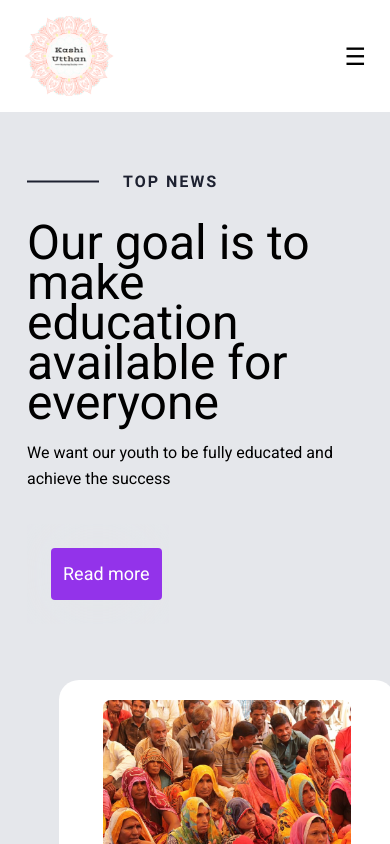
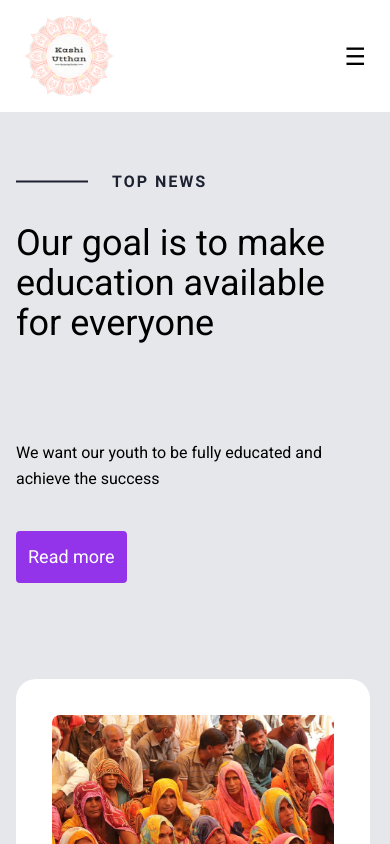
Before and after one commit to Areesha213/figmatempngo, a React (Vite) app: page /media in a window 390 px wide. Shown: the top 844 px of the page. Built offline with nearby package versions, Linux system fonts and the light colour scheme.

Commit message:
Update Media.jsx

```diff
--- a/src/pages/Media.jsx
+++ b/src/pages/Media.jsx
@@ -15,9 +15,9 @@ function Media() {
   return (
     <div>
       <Navbar1 />
-      <section className="self-stretch bg-gray-200 flex flex-row items-start justify-start pt-0 px-0 pb-[131px] box-border max-w-full text-left text-37xl text-black font-h2 mq750:pb-[55px] mq750:box-border mq1050:pb-[85px] mq1050:box-border">
+      <section className="self-stretch bg-gray-200 flex flex-row items-start justify-start pt-0 px-0 pb-[131px] box-border max-w-full text-left  text-black font-h2  mq750:box-border mq1050:pb-[85px] mq1050:box-border">
         <div className="flex-1 flex flex-col items-start justify-start pt-11 px-0 pb-0 box-border max-w-full mq450:pt-5 mq450:box-border mq1050:pt-[29px] mq1050:box-border">
-          <div className="self-stretch bg-ghostwhite flex flex-row items-start justify-start py-24 px-[110px] box-border relative gap-[96px] max-w-full lg:flex-wrap lg:gap-[48px] lg:pl-[55px] lg:pr-[55px] lg:box-border mq450:pt-10 mq450:pb-10 mq450:box-border mq750:gap-[24px] mq750:pl-[27px] mq750:pr-[27px] mq750:box-border mq1050:pt-[62px] mq1050:pb-[62px] mq1050:box-border">
+          <div className="self-stretch bg-ghostwhite flex flex-row items-start justify-start  px-[110px] box-border relative gap-[96px] max-w-full lg:flex-wrap   lg:pl-[16px] lg:pr-[20px] lg:box-border mq450:pt-10 mq450:pb-10 mq450:box-border  mq750:box-border mq1050:pt-[62px] mq1050:pb-[62px] mq1050:box-border">
             <div className="h-[768px] w-[1500px] relative bg-ghostwhite hidden max-w-full z-[0]" />
             <div className="flex-1 flex flex-col items-start justify-start gap-[16px] min-w-[385px] max-w-full lg:flex-1 mq750:min-w-full">
               <div className="flex flex-row items-start justify-start pt-0 px-0 pb-4">
@@ -29,24 +29,24 @@ function Media() {
                 />
               </div>
               <div className="self-stretch flex flex-row items-start justify-end max-w-full ">
-                <h1 className="m-0 h-[201px] w-[496px] relative text-5xl leading-[120%] font-normal font-inherit inline-block shrink-0 max-w-full z-[1] mq450:text-15xl mq450:leading-[40px] mq1050:text-26xl mq1050:leading-[54px]">
+                <h1 className="m-0 h-[201px] w-[496px] relative text-5xl leading-[120%] font-normal font-inherit inline-block shrink-0 max-w-full z-[1] mq450:text-4xl mq450:leading-[40px] mq1050:text-26xl mq1050:leading-[54px]">
                   Our goal is to make education available for everyone
                 </h1>
               </div>
-              <div className="self-stretch flex flex-row items-start justify-end pt-0 px-0 pb-[42px] box-border max-w-full text-base text-secondary-text">
-                <div className="h-[26px] w-[496px] relative leading-[160%] inline-block shrink-0 max-w-full z-[1]">
+              <div className="self-stretch flex flex-row items-start justify-end pt-0 px-0 pb-[42px] box-border max-w-full text-base text-secondary-text mq450:pb-6">
+                <div className="  relative leading-[160%] inline-block shrink-0 max-w-full z-[1]">
                   We want our youth to be fully educated and achieve the success
                 </div>
               </div>
-              <div className="w-[334px] flex flex-row items-start justify-start  box-border max-w-full pl">
-                <button className="cursor-pointer [border:none] p-6  bg-blueviolet  w-[142px] [backdrop-filter:blur(80px)] rounded flex flex-row items-start justify-start box-border whitespace-nowrap z-[1] hover:bg-darkorchid">
+              <div className=" flex flex-row items-start justify-start  box-border max-w-full mq450:ml-0">
+                <button className="cursor-pointer [border:none] [backdrop-filter:blur(80px)] rounded flex flex-row items-start justify-start box-border whitespace-nowrap z-[1] ">
                   <div className="self-stretch flex-1 relative text-lg  font-normal font-h2 text-white text-right rounded bg-purple-600 p-3">
                     Read more
                   </div>
                 </button>
               </div>
             </div>
-            <div className="flex-[0.9189] min-h-full rounded-xl bg-white flex flex-row items-start justify-start p-11 m-8 box-border min-w-[420px] max-w-full z-[1] text-xl lg:flex-1 mq750:pt-5 mq750:pb-5 mq750:box-border mq750:min-w-full">
+            <div className="flex-[0.9189]  min-h-full rounded-xl bg-white flex flex-row items-start justify-start p-9  box-border min-w-[420px] max-w-full z-[1] text-xl   mq750:box-border mq750:min-w-full">
               <div className="h-[576px] w-[612px] relative rounded-xl bg-white hidden max-w-full" />
               <div className="w-[512px] flex flex-col items-start justify-start gap-[30px] max-w-full z-[1]">
                 <div className="self-stretch flex flex-row items-start justify-start gap-[24px] mq750:flex-wrap">
```
